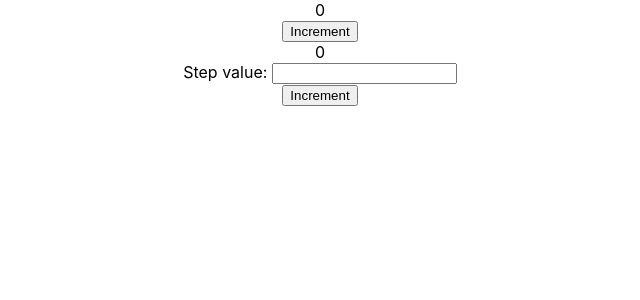
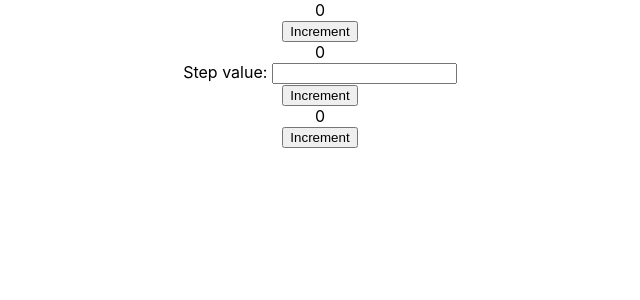
Before and after one commit to kristijan-pajtasev/react-hooks, a React (Create React App) app: page / in a window 1280 px wide. Shown: the top 300 px of the page, without its empty margins (320-960 px from the left). Built offline with nearby package versions, Linux system fonts and the light colour scheme.

Commit message:
LazyState

```diff
--- a/src/App.js
+++ b/src/App.js
@@ -1,6 +1,7 @@
 import './App.css';
 import Counter from "./components/State/Counter";
 import CustomStepCounter from "./components/State/CustomStepCounter";
+import LazyCounter from "./components/State/LazyCounter";
 
 function App() {
   return (
@@ -8,6 +9,7 @@ function App() {
       <div>
         <Counter />
         <CustomStepCounter />
+        <LazyCounter />
       </div>
     </div>
   );
--- a/src/components/State/Counter/State.js
+++ b/src/components/State/Counter/Counter.js
@@ -1,6 +1,6 @@
 import {useState} from 'react';
 
-function State() {
+function Counter() {
     const [counter, setCounter] = useState(0);
 
     return (
@@ -13,4 +13,4 @@ function State() {
     )
 }
 
-export default State;
+export default Counter;
--- a/src/components/State/Counter/index.js
+++ b/src/components/State/Counter/index.js
@@ -1,3 +1,3 @@
-import State from './State';
+import Counter from './Counter';
 
-export default State;
+export default Counter;
--- /dev/null
+++ b/src/components/State/LazyCounter/LazyCounter.js
@@ -0,0 +1,19 @@
+import {useState} from 'react';
+
+function LazyCounter() {
+    const [counter, setCounter] = useState(() => {
+        // this could be any value
+        return 0;
+    });
+
+    return (
+        <div>
+            <div>{counter}</div>
+            <div>
+                <button onClick={() => setCounter(counter + 1)}>Increment</button>
+            </div>
+        </div>
+    )
+}
+
+export default LazyCounter;
--- /dev/null
+++ b/src/components/State/LazyCounter/index.js
@@ -0,0 +1,3 @@
+import LazyCounter from './LazyCounter';
+
+export default LazyCounter;
```
